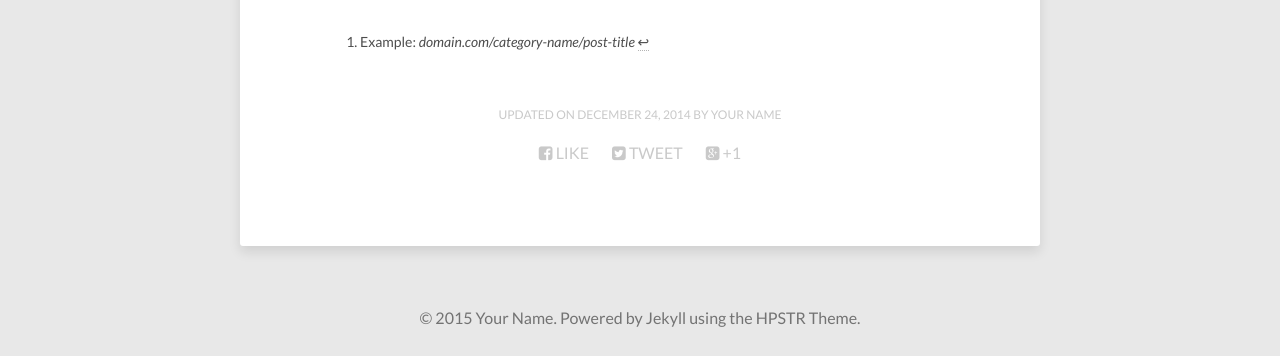
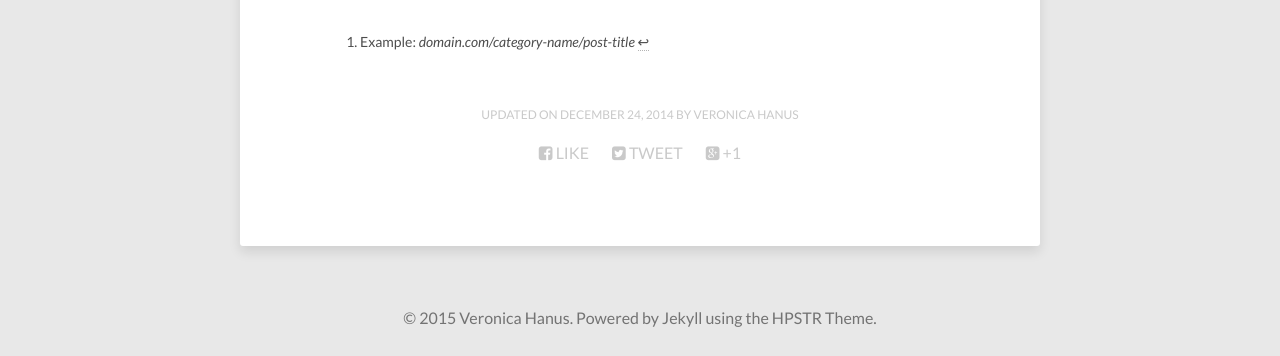
Before and after one commit to vzhz/Jekyll_blog, a Jekyll site: the page built from about/index.md, in a window 1280 px wide. Shown: the part 1341-1697 px from the top of the page. Built offline with Jekyll 4.4.1, drawn with Linux system fonts in a browser that asks for light colours; nearby versions of some CDN libraries; part of the change alters nothing that is shown.

Commit message:
custom config and picture

```diff
--- a/_config.yml
+++ b/_config.yml
@@ -1,29 +1,29 @@
-title:            Site Title
-description:      Describe your website here.
+title:            veronica
+description:      Blog of the Veronica.
 disqus_shortname: hpstrtheme
 reading_time:     true
 words_per_minute: 200
 # Your site's domain goes here (eg: //mmistakes.github.io, http://mademistakes.com, etc)
 # When testing locally leave blank or use http://localhost:4000
-url:
+url: https://vzhz.github.io
 
 # Owner/author information
 owner:
-  name:           Your Name
-  avatar:         avatar.jpg
-  bio:            "Your bio goes here. It shouldn't be super long but a good two sentences or two should suffice."
-  email:          you@email.com
+  name:           Veronica Hanus
+  avatar:         closeup2_faceright_lesspink.jpg
+  bio:            "Software engineer, geologist, team player, and spoiler of cats"
+  email:          vehanus@gmail.com
   # Social networking links used in footer. Update and remove as you like.
-  twitter:
+  twitter: https://twitter.com/veronica_hanus
   facebook:
-  github:
+  github: https://github.com/vzhz
   stackexchange:
-  linkedin:
+  linkedin: https://www.linkedin.com/in/veronicahanus
   instagram:
   flickr:
   tumblr:
   # google plus id, include the '+', eg +mmistakes
-  google_plus:    +yourid
+  google_plus:
 
 # Background image to be tiled on all pages
 background:
@@ -56,7 +56,7 @@ kramdown:
   footnote_nr: 1
   entity_output: as_char
   toc_levels: 1..6
-  use_coderay: true
+  enable_coderay: true
 
   coderay:
     coderay_line_numbers: nil
```
Also changed, not shown: images/closeup2_faceright_lesspink.jpg (added).
